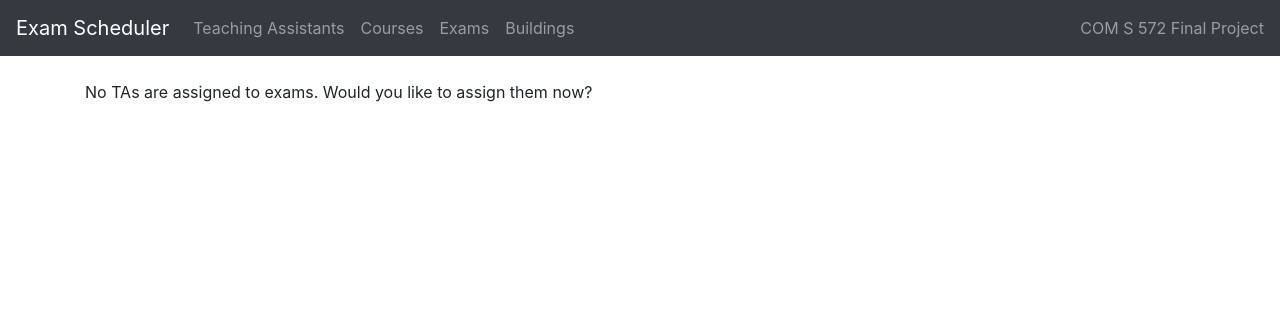
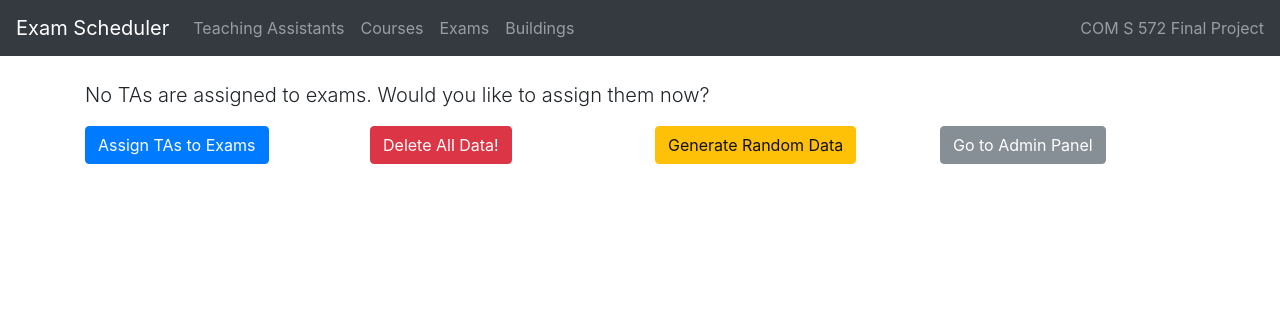
Before and after one commit to catotac/Exam-Scheduling-Agent, a Django app: page / in a window 1280 px wide. Shown: the top 316 px of the page. Run offline with Django 3.2, Linux system fonts and the light colour scheme; data that the repository does not hold is empty; some libraries are stand-ins or nearby versions.

Commit message:
Update templates

```diff
--- /dev/null
+++ b/scheduler/static/scheduler/common.js
@@ -0,0 +1,14 @@
+$( document ).ready(function() {
+    // $("form input[name='classroom_schedule_min_time']").click(function () {
+    //     $("form input[name='classroom_schedule_min_time']").datepicker();
+    // });
+    // $("form input[name='classroom_schedule_max_time']").click(function () {
+    //     $("form input[name='classroom_schedule_max_time']").datepicker();
+    // });
+    // $("form input[name='ta_schedule_min_time']").click(function () {
+    //     $("form input[name='ta_schedule_min_time']").datepicker();
+    // });
+    // $("form input[name='ta_schedule_max_time']").click(function () {
+    //     $("form input[name='ta_schedule_max_time']").datepicker();
+    // });
+});
--- a/scheduler/templates/bootstrap.html
+++ b/scheduler/templates/bootstrap.html
@@ -9,6 +9,7 @@
     <title>{% block title %} {% endblock %}</title>
 
     <link rel="stylesheet" href="https://maxcdn.bootstrapcdn.com/bootstrap/4.0.0-beta.2/css/bootstrap.min.css" integrity="sha384-PsH8R72JQ3SOdhVi3uxftmaW6Vc51MKb0q5P2rRUpPvrszuE4W1povHYgTpBfshb" crossorigin="anonymous">
+    <link rel="stylesheet" href="https://code.jquery.com/ui/1.12.1/themes/ui-darkness/jquery-ui.css">
     <link rel="stylesheet" href="{% static 'scheduler/common.css' %}">
 </head>
 
@@ -45,8 +46,10 @@
 {% endblock %}
 </div>
 
-<script src="https://code.jquery.com/jquery-3.2.1.slim.min.js" integrity="sha384-KJ3o2DKtIkvYIK3UENzmM7KCkRr/rE9/Qpg6aAZGJwFDMVNA/GpGFF93hXpG5KkN" crossorigin="anonymous"></script>
+<script src="https://code.jquery.com/jquery-3.2.1.min.js"></script>
+<script src="https://code.jquery.com/ui/1.12.1/jquery-ui.min.js"></script>
 <script src="https://cdnjs.cloudflare.com/ajax/libs/popper.js/1.12.3/umd/popper.min.js" integrity="sha384-vFJXuSJphROIrBnz7yo7oB41mKfc8JzQZiCq4NCceLEaO4IHwicKwpJf9c9IpFgh" crossorigin="anonymous"></script>
 <script src="https://maxcdn.bootstrapcdn.com/bootstrap/4.0.0-beta.2/js/bootstrap.min.js" integrity="sha384-alpBpkh1PFOepccYVYDB4do5UnbKysX5WZXm3XxPqe5iKTfUKjNkCk9SaVuEZflJ" crossorigin="anonymous"></script>
+<script src="{% static 'scheduler/common.js' %}"></script>
 </body>
 </html>
--- a/scheduler/templates/buildings/index.html
+++ b/scheduler/templates/buildings/index.html
@@ -4,8 +4,8 @@
     {% if obj_list %}
     <h1>Building List</h1>
     <div class="row">
-        <div class="col">Name</div>
-        <div class="col">Location</div>
+        <div class="col"><strong>Name</strong></div>
+        <div class="col"><strong>Location</strong></div>
     </div>
         {% for obj in obj_list %}
         <div class="row">
--- a/scheduler/templates/index.html
+++ b/scheduler/templates/index.html
@@ -4,17 +4,31 @@
     {% if ta_exam %}
     <div class="row">
         <div class="col">Teaching Assistant</div>
-        <div class="col">Exam</div>
+        <div class="col">Exam Course</div>
         <div class="col">Classroom</div>
     </div>
         {% for obj in ta_exam %}
         <div class="row">
-            <div class="col">{{ obj.ta }}</div>
-            <div class="col">{{ obj.exam }}</div>
-            <div class="col">{{ obj.classroom }}</div>
+            <div class="col">{{ obj.ta.last_name }}, {{ obj.ta.first_name }}</div>
+            <div class="col">{{ obj.exam.course.code }}</div>
+            <div class="col">{{ obj.classroom.name }}</div>
         </div>
         {% endfor %}
     {% else %}
-    <p>No TAs are assigned to exams. Would you like to assign them now?</p>
+    <p class="lead">No TAs are assigned to exams. Would you like to assign them now?</p>
+    <div class="row">
+        <div class="col">
+            <a class="btn btn-primary" href="/datagen">Assign TAs to Exams</a>
+        </div>
+        <div class="col">
+            <a class="btn btn-danger" href="/restart">Delete All Data!</a>
+        </div>
+        <div class="col">
+            <a class="btn btn-warning" href="/datagen">Generate Random Data</a>
+        </div>
+        <div class="col">
+            <a class="btn btn-secondary" href="/admin">Go to Admin Panel</a>
+        </div>
+    </div>
     {% endif %}
 {% endblock %}
```
Also changed, not shown: scheduler/templates/classrooms/index.html (+5 -5 lines), scheduler/templates/courses/index.html (+4 -4 lines), scheduler/templates/exams/index.html (+4 -4 lines), scheduler/templates/tas/index.html (+4 -4 lines).
